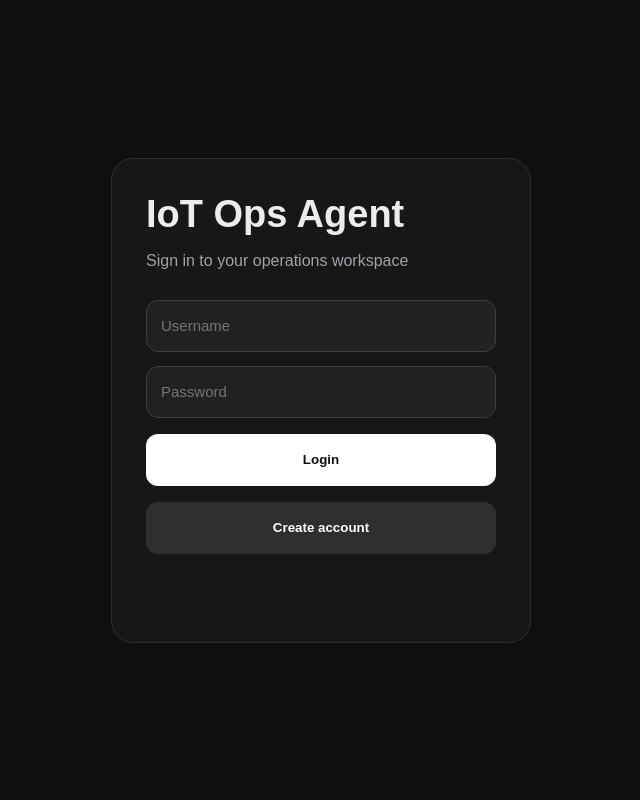
After one commit to giangng611/iot-ops-agent, a Flask app: page /login in a window 1280 px wide. The commit adds this page. Shown: the whole page, without its empty margins (319-959 px from the left). Run offline with Flask 3, Linux system fonts and the light colour scheme.

Commit message:
Add auth/login with user isolation

```diff
--- a/app.py
+++ b/app.py
@@ -6,6 +6,7 @@ import json
 from flask_socketio import SocketIO
 import time
 import threading
+from flask import session, redirect, url_for
 
 from agents.week1_agent import Week1Agent
 from agents.week2_agent import Week2Agent
@@ -15,12 +16,15 @@ from database import (
     create_chat,
     get_chats,
     add_message,
-    get_messages
+    get_messages,
+    create_user,
+    verify_user
 )
 
 load_dotenv()
 
 app = Flask(__name__)
+app.secret_key = os.getenv("FLASK_SECRET_KEY", "dev-secret-key")
 socketio = SocketIO(app, cors_allowed_origins="*")
 
 client = OpenAI(api_key=os.getenv("OPENAI_API_KEY"))
@@ -30,9 +34,11 @@ week2_agent = Week2Agent(client)
 
 @app.route("/")
 def home():
+    if not login_required():
+        return redirect(url_for("login"))
+
     devices = get_all_latest_devices()
     return render_template("index.html", devices=devices)
-
 
 @app.route("/api/diagnose", methods=["POST"])
 def diagnose():
@@ -124,7 +130,12 @@ def get_device_history(device_id):
 
 @app.route("/api/chats", methods=["GET"])
 def api_get_chats():
-    chats = get_chats()
+    if not login_required():
+        return jsonify({"error": "Unauthorized"}), 401
+
+    user_id = session.get("user_id")
+    chats = get_chats(user_id)
+
     return jsonify({
         "chats": chats
     })
@@ -132,20 +143,26 @@ def api_get_chats():
 
 @app.route("/api/chats", methods=["POST"])
 def api_create_chat():
+    if not login_required():
+        return jsonify({"error": "Unauthorized"}), 401
+
     data = request.get_json()
     title = data.get("title", "New Chat")
 
-    chat_id = create_chat(title)
+    user_id = session.get("user_id")
+    chat_id = create_chat(user_id, title)
 
     return jsonify({
         "chat_id": chat_id,
         "title": title
     })
 
-
 @app.route("/api/chats/<int:chat_id>/messages", methods=["GET"])
 def api_get_messages(chat_id):
     messages = get_messages(chat_id)
+
+    if not login_required():
+        return jsonify({"error": "Unauthorized"}), 401
 
     return jsonify({
         "chat_id": chat_id,
@@ -160,6 +177,9 @@ def api_add_message(chat_id):
     role = data.get("role")
     content = data.get("content")
     reasoning_steps = data.get("reasoning_steps")
+
+    if not login_required():
+        return jsonify({"error": "Unauthorized"}), 401
 
     if not role or not content:
         return jsonify({
@@ -180,6 +200,51 @@ def api_add_message(chat_id):
         "status": "saved"
     })
 
+def login_required():
+    return "user_id" in session
+
+@app.route("/login", methods=["GET"])
+def login():
+    return render_template("login.html")
+
+
+@app.route("/api/login", methods=["POST"])
+def api_login():
+    data = request.get_json()
+
+    username = data.get("username")
+    password = data.get("password")
+
+    user = verify_user(username, password)
+
+    if not user:
+        return jsonify({"error": "Invalid username or password"}), 401
+
+    session["user_id"] = user["id"]
+    session["username"] = user["username"]
+
+    return jsonify({"status": "logged_in"})
+
+
+@app.route("/api/register", methods=["POST"])
+def api_register():
+    data = request.get_json()
+
+    username = data.get("username")
+    password = data.get("password")
+
+    try:
+        create_user(username, password)
+        return jsonify({"status": "registered"})
+    except Exception:
+        return jsonify({"error": "Username already exists"}), 400
+
+
+@app.route("/logout")
+def logout():
+    session.clear()
+    return redirect(url_for("login"))
+
 if __name__ == "__main__":
 
     threading.Thread(
--- a/database.py
+++ b/database.py
@@ -1,5 +1,6 @@
 import sqlite3
 from datetime import datetime
+from werkzeug.security import generate_password_hash, check_password_hash
 
 DB_NAME = "telemetry.db"
 
@@ -30,10 +31,19 @@ def init_db():
     cursor.execute("""
         CREATE TABLE IF NOT EXISTS chats (
             id INTEGER PRIMARY KEY AUTOINCREMENT,
+            user_id INTEGER,
             title TEXT NOT NULL,
-            created_at TEXT NOT NULL
+            created_at TEXT NOT NULL,
+            FOREIGN KEY (user_id) REFERENCES users(id)
         )
     """)
+
+    try:
+        cursor.execute("""
+            ALTER TABLE chats ADD COLUMN user_id INTEGER
+        """)
+    except sqlite3.OperationalError:
+        pass
 
     cursor.execute("""
         CREATE TABLE IF NOT EXISTS messages (
@@ -44,6 +54,15 @@ def init_db():
             reasoning_steps TEXT,
             created_at TEXT NOT NULL,
             FOREIGN KEY (chat_id) REFERENCES chats(id)
+        )
+    """)
+
+    cursor.execute("""
+        CREATE TABLE IF NOT EXISTS users (
+            id INTEGER PRIMARY KEY AUTOINCREMENT,
+            username TEXT NOT NULL UNIQUE,
+            password_hash TEXT NOT NULL,
+            created_at TEXT NOT NULL
         )
     """)
 
@@ -187,14 +206,15 @@ def get_device_telemetry_history(device_id, limit=30):
 
     return history
 
-def create_chat(title):
+def create_chat(user_id, title):
     conn = get_connection()
     cursor = conn.cursor()
 
     cursor.execute("""
-        INSERT INTO chats (title, created_at)
-        VALUES (?, ?)
+        INSERT INTO chats (user_id, title, created_at)
+        VALUES (?, ?, ?)
     """, (
+        user_id,
         title,
         datetime.now().isoformat(timespec="seconds")
     ))
@@ -207,15 +227,16 @@ def create_chat(title):
     return chat_id
 
 
-def get_chats():
+def get_chats(user_id):
     conn = get_connection()
     cursor = conn.cursor()
 
     cursor.execute("""
         SELECT id, title, created_at
         FROM chats
+        WHERE user_id = ?
         ORDER BY id DESC
-    """)
+    """, (user_id,))
 
     rows = cursor.fetchall()
     conn.close()
@@ -278,3 +299,54 @@ def get_messages(chat_id):
         }
         for row in rows
     ]
+
+def create_user(username, password):
+    conn = get_connection()
+    cursor = conn.cursor()
+
+    cursor.execute("""
+        INSERT INTO users (username, password_hash, created_at)
+        VALUES (?, ?, ?)
+    """, (
+        username,
+        generate_password_hash(password),
+        datetime.now().isoformat(timespec="seconds")
+    ))
+
+    conn.commit()
+    conn.close()
+
+
+def get_user_by_username(username):
+    conn = get_connection()
+    cursor = conn.cursor()
+
+    cursor.execute("""
+        SELECT id, username, password_hash
+        FROM users
+        WHERE username = ?
+    """, (username,))
+
+    row = cursor.fetchone()
+    conn.close()
+
+    if not row:
+        return None
+
+    return {
+        "id": row[0],
+        "username": row[1],
+        "password_hash": row[2]
+    }
+
+
+def verify_user(username, password):
+    user = get_user_by_username(username)
+
+    if not user:
+        return None
+
+    if not check_password_hash(user["password_hash"], password):
+        return None
+
+    return user
--- /dev/null
+++ b/static/auth.css
@@ -0,0 +1,67 @@
+* {
+    box-sizing: border-box;
+}
+
+body {
+    margin: 0;
+    font-family: Arial, Helvetica, sans-serif;
+    background: #0f0f0f;
+    color: #ececec;
+}
+
+.auth-container {
+    height: 100vh;
+    display: flex;
+    align-items: center;
+    justify-content: center;
+}
+
+.auth-card {
+    width: 420px;
+    background: #171717;
+    border: 1px solid #2f2f2f;
+    border-radius: 22px;
+    padding: 34px;
+}
+
+.auth-card h1 {
+    margin: 0;
+    font-size: 38px;
+}
+
+.auth-card p {
+    color: #a1a1aa;
+}
+
+.auth-card input {
+    width: 100%;
+    height: 52px;
+    margin-top: 14px;
+    padding: 0 14px;
+    border-radius: 12px;
+    border: 1px solid #3f3f46;
+    background: #212121;
+    color: #ececec;
+    font-size: 15px;
+}
+
+.auth-card button {
+    width: 100%;
+    height: 52px;
+    margin-top: 16px;
+    border: none;
+    border-radius: 12px;
+    background: #ffffff;
+    color: #111111;
+    font-weight: bold;
+    cursor: pointer;
+}
+
+.auth-card button.secondary {
+    background: #2f2f2f;
+    color: #ffffff;
+}
+
+#authMessage {
+    min-height: 22px;
+}
--- /dev/null
+++ b/static/auth.js
@@ -0,0 +1,52 @@
+async function login() {
+    const username = document.getElementById("username").value.trim();
+    const password = document.getElementById("password").value.trim();
+    const message = document.getElementById("authMessage");
+
+    const response = await fetch("/api/login", {
+        method: "POST",
+        headers: {
+            "Content-Type": "application/json"
+        },
+        body: JSON.stringify({
+            username: username,
+            password: password
+        })
+    });
+
+    const data = await response.json();
+
+    if (data.error) {
+        message.textContent = data.error;
+        return;
+    }
+
+    window.location.href = "/";
+}
+
+
+async function register() {
+    const username = document.getElementById("username").value.trim();
+    const password = document.getElementById("password").value.trim();
+    const message = document.getElementById("authMessage");
+
+    const response = await fetch("/api/register", {
+        method: "POST",
+        headers: {
+            "Content-Type": "application/json"
+        },
+        body: JSON.stringify({
+            username: username,
+            password: password
+        })
+    });
+
+    const data = await response.json();
+
+    if (data.error) {
+        message.textContent = data.error;
+        return;
+    }
+
+    message.textContent = "Account created. You can now log in.";
+}
--- a/templates/index.html
+++ b/templates/index.html
@@ -26,6 +26,8 @@
             <button class="new-chat-btn" onclick="newChat()">
                 + New Chat
             </button>
+
+            <a class="logout-link" href="/logout">Logout</a>
 
         </div>
 
--- /dev/null
+++ b/templates/login.html
@@ -0,0 +1,27 @@
+<!DOCTYPE html>
+<html lang="en">
+<head>
+    <meta charset="UTF-8">
+    <title>Login | IoT Ops Agent</title>
+    <link rel="stylesheet" href="/static/auth.css">
+</head>
+
+<body>
+<div class="auth-container">
+    <div class="auth-card">
+        <h1>IoT Ops Agent</h1>
+        <p>Sign in to your operations workspace</p>
+
+        <input id="username" type="text" placeholder="Username">
+        <input id="password" type="password" placeholder="Password">
+
+        <button onclick="login()">Login</button>
+        <button class="secondary" onclick="register()">Create account</button>
+
+        <p id="authMessage"></p>
+    </div>
+</div>
+
+<script src="/static/auth.js"></script>
+</body>
+</html>
```
Also changed, not shown: static/style.css (+12 -0 lines), 1 other file.
